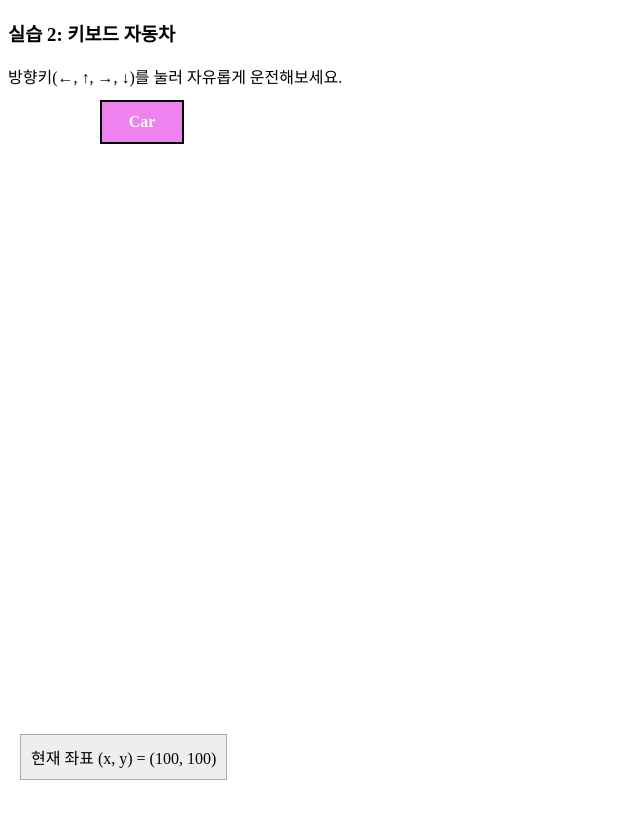
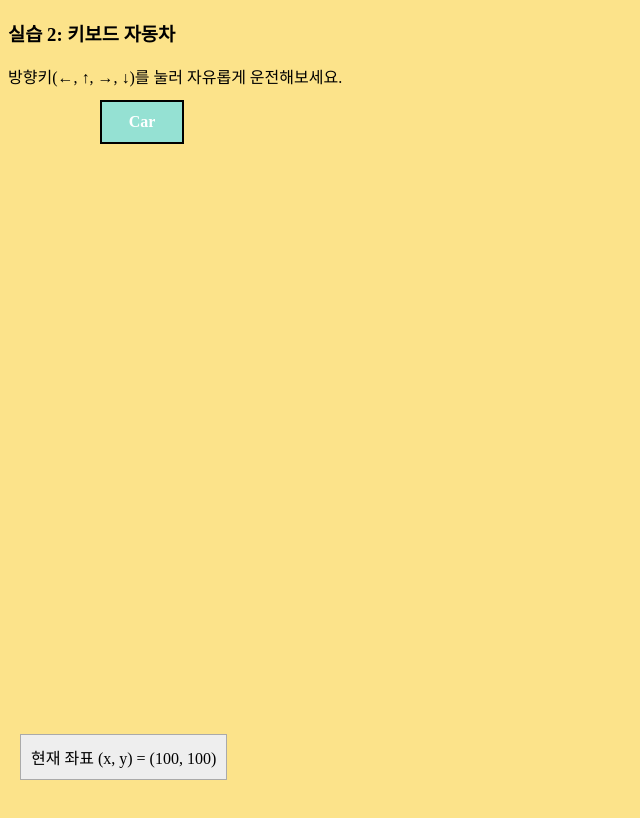
Before and after one commit to kinesis19/kinesis-profile, a plain HTML site: page event_car.html in a window 1280 px wide. Shown: the whole page, without its empty margins (0-640 px from the left). Drawn offline with Linux system fonts and the light colour scheme.

Commit message:
🍱 Update: background color

```diff
--- a/event_car.html
+++ b/event_car.html
@@ -8,6 +8,7 @@
             height: 100vh;
             /* 스크롤바가 생기지 않도록 설정 */
             overflow: hidden;
+            background-color: #FCE38A;
         }
 
         #car {
@@ -15,7 +16,7 @@
             left: 100px;        /* 초기 x좌표 */
             top: 100px;         /* 초기 y좌표 */
             width: 80px; height: 40px;
-            background-color: violet;
+            background-color: #95E1D3;
             border: 2px solid black;
             color: white; font-weight: bold; text-align: center; line-height: 40px;
         }
```
